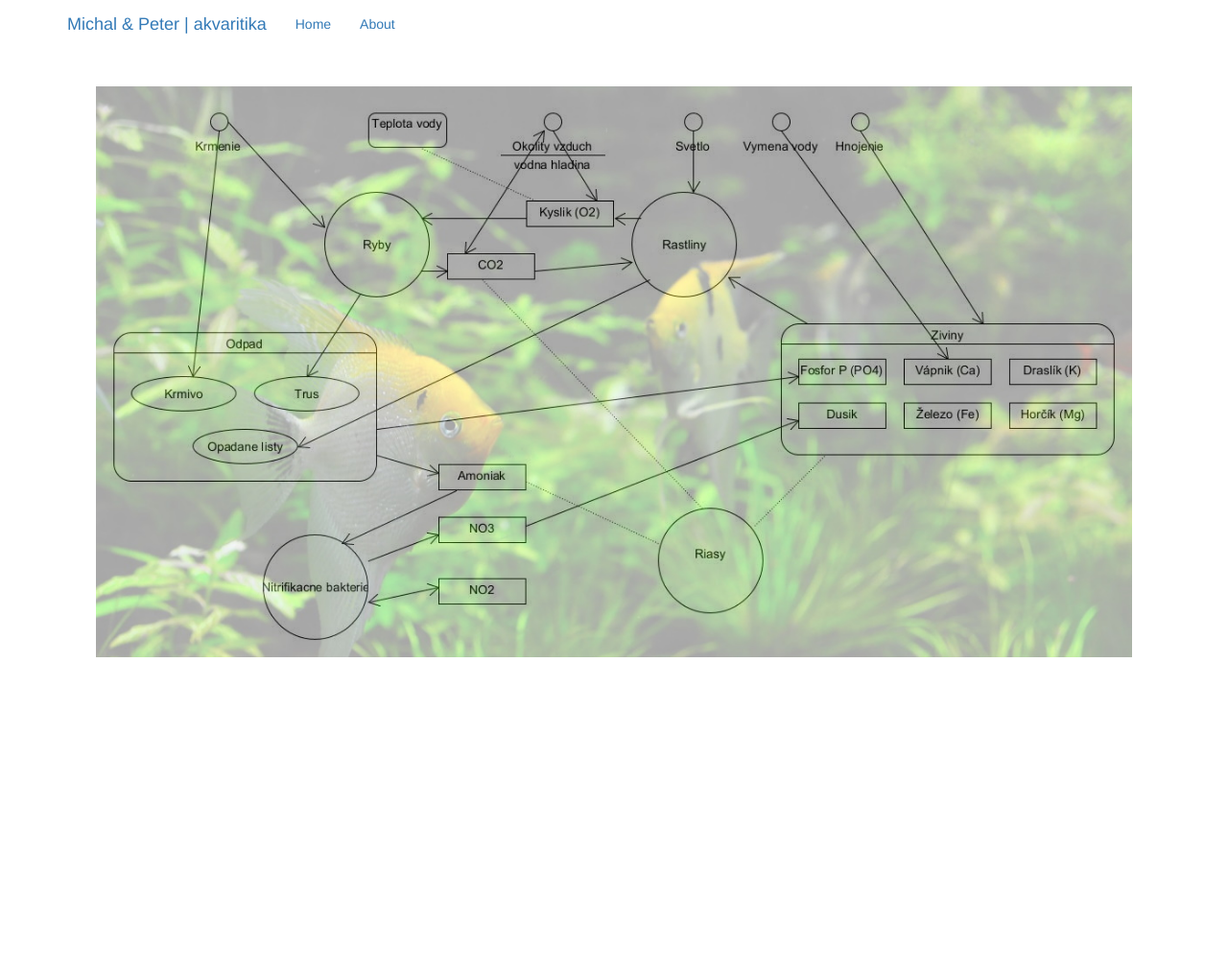
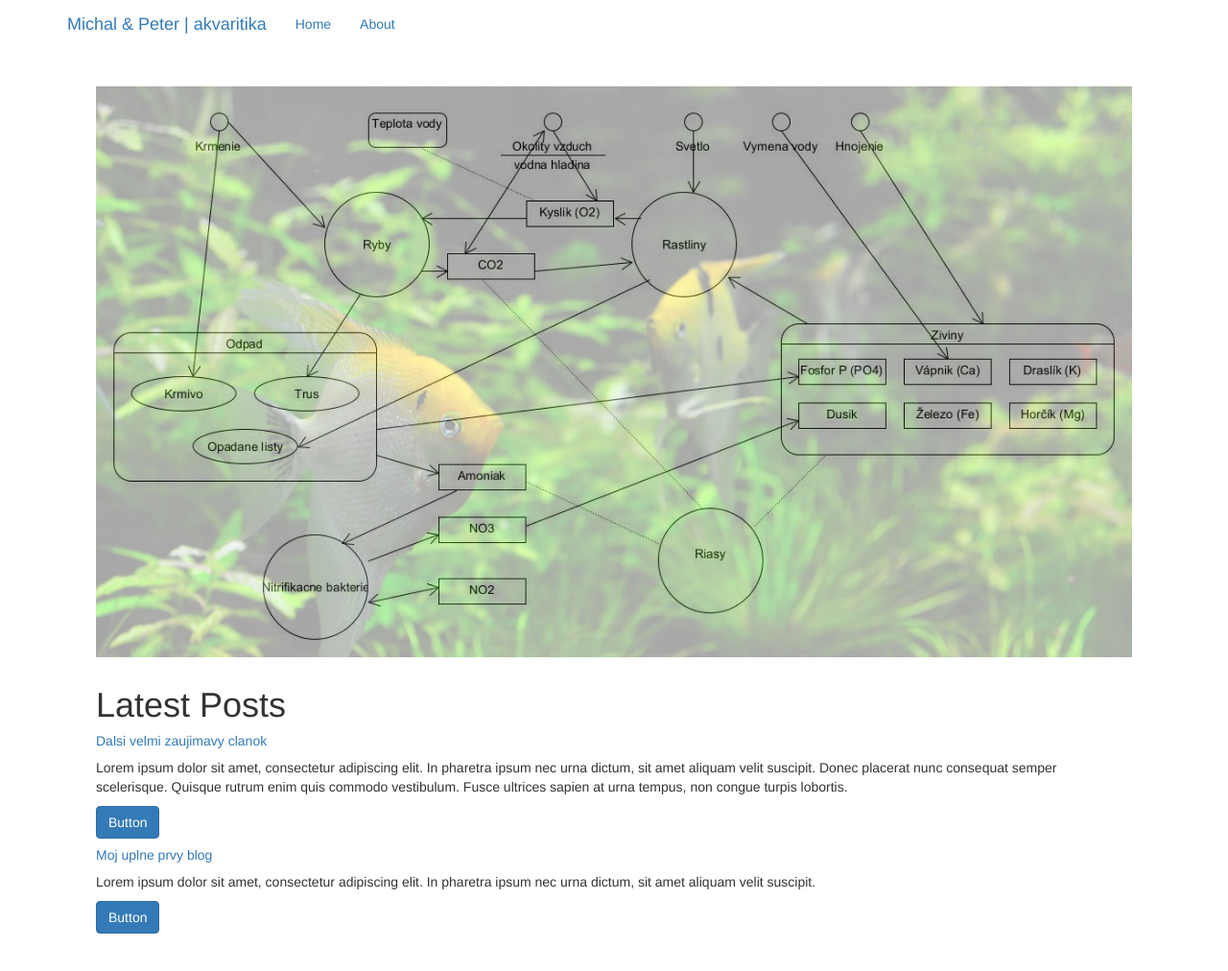
Before and after one commit to fridoman/fridoman.github.io, a Jekyll site: the page built from index.html, in a window 1280 px wide and 1023 px high. Shown: the top 1012 px of the window at 96% size. Built offline with Jekyll 4.4.1, drawn with Linux system fonts in a browser that asks for light colours; nearby versions of some CDN libraries.

Commit message:
blog init

```diff
--- /dev/null
+++ b/_posts/2018-08-20-bananas.md
@@ -0,0 +1,9 @@
+---
+layout: post
+author: Michal
+title: Moj uplne prvy blog
+---
+
+Lorem ipsum dolor sit amet, consectetur adipiscing elit. In pharetra ipsum nec urna dictum, sit amet aliquam velit suscipit.
+
+Donec placerat nunc consequat semper scelerisque. Quisque rutrum enim quis commodo vestibulum. Fusce ultrices sapien at urna tempus, non congue turpis lobortis. Pellentesque dapibus nisl non arcu pretium viverra. Duis pellentesque dui eu vestibulum blandit. Donec eu gravida mi. Integer nibh turpis, gravida sed volutpat vitae, commodo vel velit. Nunc vulputate lorem sit amet iaculis scelerisque. Proin dapibus facilisis nisi vel mattis. Duis ac scelerisque diam. Phasellus orci felis, euismod in augue id, euismod scelerisque augue. Fusce aliquet lectus nisi, in posuere sapien pharetra a. Interdum et malesuada fames ac ante ipsum primis in faucibus. Vivamus maximus bibendum viverra. Phasellus accumsan ipsum nisi, quis efficitur justo tristique et.
--- /dev/null
+++ b/_posts/2018-08-21-TotoJeAsiNadpis.md
@@ -0,0 +1,9 @@
+---
+layout: post
+author: Michal
+title: Dalsi velmi zaujimavy clanok
+---
+
+Lorem ipsum dolor sit amet, consectetur adipiscing elit. In pharetra ipsum nec urna dictum, sit amet aliquam velit suscipit. Donec placerat nunc consequat semper scelerisque. Quisque rutrum enim quis commodo vestibulum. Fusce ultrices sapien at urna tempus, non congue turpis lobortis.
+
+Pellentesque dapibus nisl non arcu pretium viverra. Duis pellentesque dui eu vestibulum blandit. Donec eu gravida mi. Integer nibh turpis, gravida sed volutpat vitae, commodo vel velit. Nunc vulputate lorem sit amet iaculis scelerisque. Proin dapibus facilisis nisi vel mattis. Duis ac scelerisque diam. Phasellus orci felis, euismod in augue id, euismod scelerisque augue. Fusce aliquet lectus nisi, in posuere sapien pharetra a. Interdum et malesuada fames ac ante ipsum primis in faucibus. Vivamus maximus bibendum viverra. Phasellus accumsan ipsum nisi, quis efficitur justo tristique et.
--- a/index.html
+++ b/index.html
@@ -10,3 +10,21 @@ title:  'Welcome'
     </p>
   </div>
 </div>
+
+<div class="p-5 mb-4 rounded-3">
+  <div class="container-fluid py-5">
+    <h1>Latest Posts</h1>
+
+      {% for post in site.posts %}
+      <p>
+        <div class="card w-75">
+          <div class="card-body">
+            <a href="{{ post.url }}"><h5 class="card-title">{{ post.title }}</h5></a>
+            <p class="card-text">{{ post.excerpt }}</p>
+            <a href="#" class="btn btn-primary">Button</a>
+          </div>
+        </div>
+      </p>
+      {% endfor %}
+  </div>
+</div>
```
Also changed, not shown: _layouts/post.html (added, +7 -0 lines).
